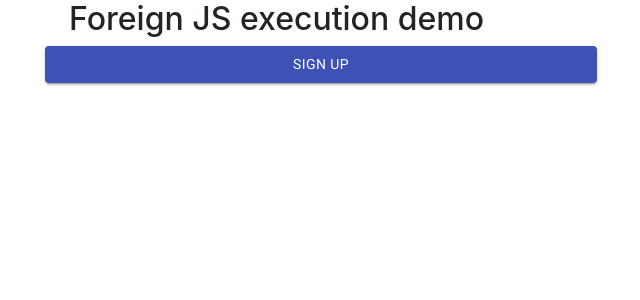
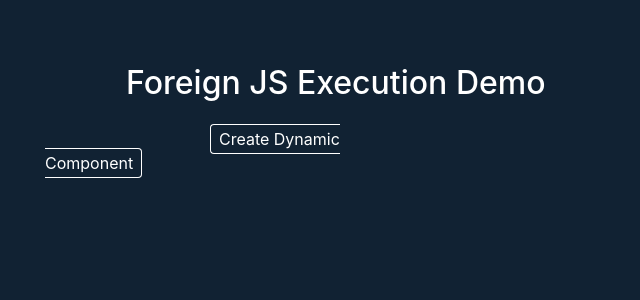
Before and after one commit to CPSECapstone/CloudHaven, a React (Create React App) app in the folder frontend/: page /JsDemo in a window 1280 px wide. Shown: the top 300 px of the page, without its empty margins (319-959 px from the left). Built offline with nearby package versions, Linux system fonts and the light colour scheme.

Commit message:
updated JsDemo page

```diff
--- a/frontend/src/Components/JsDemo/JsDemo.jsx
+++ b/frontend/src/Components/JsDemo/JsDemo.jsx
@@ -1,8 +1,17 @@
 import React, {useState} from 'react';
 import {Link, withRouter} from 'react-router-dom';
-import {TextField, Button, Container} from '@material-ui/core';
+import {TextField, Container} from '@material-ui/core';
 import axios from 'axios';
 import {login} from '../Login/Login';
+import {
+  Background,
+  Title,
+  SubText,
+  ButtonRow,
+  Button
+} from './JsDemo.styled'
+
+
 
 const JsDemo = () => {
   /**
@@ -23,19 +32,24 @@ const JsDemo = () => {
   }
 
   return (
+    <Background>
     <Container maxWidth='sm'>
-      <Container maxWidth='sm'>
-        <h2>Foreign JS execution demo</h2>
-      </Container>
+      <Title>
+        <Container maxWidth='sm'>
+          <h2>Foreign JS Execution Demo</h2>
+        </Container>
+      </Title>
       <Button
         onClick={fetchJs}
         fullWidth
         variant="contained"
         color="primary"
       >
-        Sign Up
+        Create Dynamic Component
       </Button>
     </Container>
+    </Background>
+
   );
 };
 
--- /dev/null
+++ b/frontend/src/Components/JsDemo/JsDemo.styled.js
@@ -0,0 +1,41 @@
+import styled from 'styled-components';
+import { Link } from 'react-router-dom';
+
+export const Button = styled(Link)`
+  padding: 4px 8px;
+  border: 1px solid #fff;
+  border-radius: 4px;
+  color: #fff;
+  margin: 165px;
+  cursor: pointer;
+`
+
+export const Background = styled.div`
+  display: flex;
+  flex-direction: column;
+  align-items: center;
+  height: 100%;
+  background-color: #123;
+`
+
+export const Title = styled.h1`
+  font-size: 64px;
+  margin-top: 64px;
+  margin-bottom: 25px;
+  padding-left: 57px;
+  color: #fff;
+`
+
+export const SubText = styled.p`
+  font-size: 18px;
+  color: #fff;
+  font-weight: 600;
+  margin: 100px 0 64px;
+`
+
+export const ButtonRow = styled.div`
+  display: flex;
+  flex-direction: row;
+  justify-content: space-between;
+  margin-top: 32px;
+`
```
